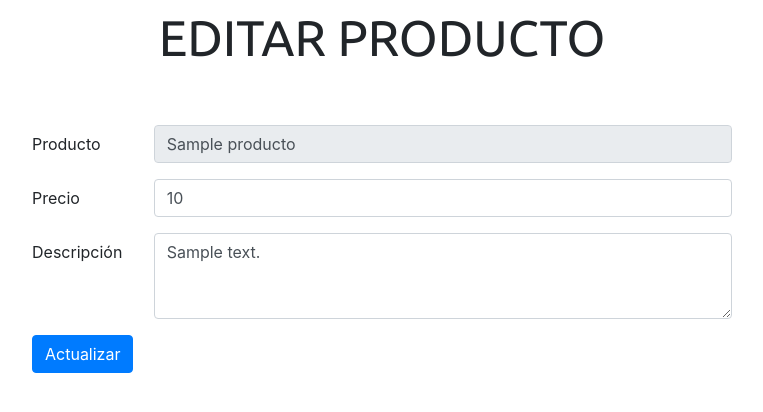
After one commit to BetoChapola/onlineShop, a PHP site: page /admin/productos/formeditproductos.php?idproducto=1 in a window 1280 px wide. The commit adds this page. Shown: the top 412 px of the page, without its empty margins (258-1021 px from the left). Run offline with PHP 8.4, Linux system fonts and the light colour scheme; the visitor is signed in with stand-in values (Sample User, id 1); tables that the repository leaves empty or names only in its code hold one stand-in row (values such as "Sample post").

Commit message:
Quinto commit:

```diff
--- a/admin/productos/addproductos.php
+++ b/admin/productos/addproductos.php
@@ -83,7 +83,7 @@ if(isset($_SESSION['administrador']) && isset($_POST['nombreproducto'])){
         if ($_FILES['imagen1']['size'] !== 0){
             $nombreImagen = $_FILES['imagen1']['name'];
             mysqli_query($link,"insert into imagenes (nombre,prioridad,id_producto) VALUES ('$nombreImagen','1','$fila[id_producto]')");
-        }
+        }//revisar video 55 (se hicieron cambios), En esta parte de codigo no realice el cambio del video, porque si solo agrego 2 imagenes en la bd se guarda en la tabla imagenes el correspondiente a la imagen 3 aunque este vacia.
         //IMAGEN 2
         if ($_FILES['imagen2']['size'] !== 0){
             $nombreImagen = $_FILES ['imagen2']['name'];
--- /dev/null
+++ b/admin/productos/formeditproductos.php
@@ -0,0 +1,76 @@
+<?php
+session_start();
+
+if (isset($_SESSION['administrador']) && $_GET['idproducto'] != ""){
+    include ("../../php/conexion.php");
+    $registros = mysqli_query($link,"SELECT id_producto,nombre,precio,descripcion FROM productos WHERE id_producto= '$_GET[idproducto]'");
+    cerrarconexion();
+    $filas = mysqli_fetch_array($registros);
+?>
+<!doctype html>
+<html lang="en">
+<head>
+
+    <meta charset="UTF-8">
+    <meta name="viewport"
+          content="width=device-width, user-scalable=no, initial-scale=1.0, maximum-scale=1.0, minimum-scale=1.0">
+    <meta http-equiv="X-UA-Compatible" content="ie=edge">
+    <title>Online Shop</title>
+
+    <link rel="stylesheet" type="text/css" href="http://fonts.googleapis.com/css?family=Ubuntu:regular,bold&subset=Latin"> <!-- dns para font Ubuntu -->
+    <link rel="stylesheet" href="../../css/estilos.css">
+    <link rel="stylesheet" href="../../css/normalizar.css">
+    <link rel="stylesheet" href="../admin.css">
+
+    <!-- Bootstrap-->
+    <link rel="stylesheet" href="../../css/bootstrap.min.css">
+    <script type="text/javascript" src="https://code.jquery.com/jquery-3.3.1.min.js"></script>
+    <script type="text/javascript" src="../../js/bootstrap.min.js"></script>
+    <!-- Bootstrap-->
+
+</head>
+<body>
+
+<div class="tcat">EDITAR PRODUCTO</div>
+<div class="formulario">
+    <form method="post" action="editproductos.php">
+        <!-- campo producto -->
+        <div class="form-group row">
+            <label for="inputEmail3" class="col-sm-2 col-form-label">Producto</label>
+            <div class="col-sm-10">
+                <input type="text" disabled class="form-control" id="inputEmail3" placeholder="Nombre del Producto" name="nombreproducto" value="<?php echo utf8_encode($filas['nombre']); ?>">
+            </div>
+        </div>
+        <!-- campo precio -->
+        <div class="form-group row">
+            <label for="inputEmail3" class="col-sm-2 col-form-label">Precio</label>
+            <div class="col-sm-10">
+                <input type="float" class="form-control" id="inputEmail3" placeholder="Precio del Producto" name="nuevoprecio" value="<?php echo $filas['precio']; ?>">
+            </div>
+        </div>
+        <!-- Campo descripcion -->
+        <div class="form-group row">
+            <label for="Textarea1" class="col-sm-2 col-form-label">Descripción</label>
+            <div class="col-sm-10">
+                <textarea class="form-control" id="Textarea1" rows="3" placeholder="Descripción del producto" name="nuevadescripcion"><?php echo utf8_encode($filas['descripcion']); ?></textarea>
+            </div>
+        </div>
+
+        <input type="hidden" name='id_producto' value="<?php echo $filas['id_producto']; ?>">
+
+        <!-- BOTON añadir -->
+        <div class="form-group row">
+            <div class="col-sm-10">
+                <button type="submit" class="btn btn-primary" name="boton">Actualizar</button>
+            </div>
+        </div>
+    </form>
+</div>
+
+</body>
+    </html>
+
+<?php
+}
+else{header('location:../index.php');}
+?>
```
Also changed, not shown: admin/productos/editproductos.php (added, +15 -0 lines), admin/productos/showproductos.php (+8 -1 lines).
